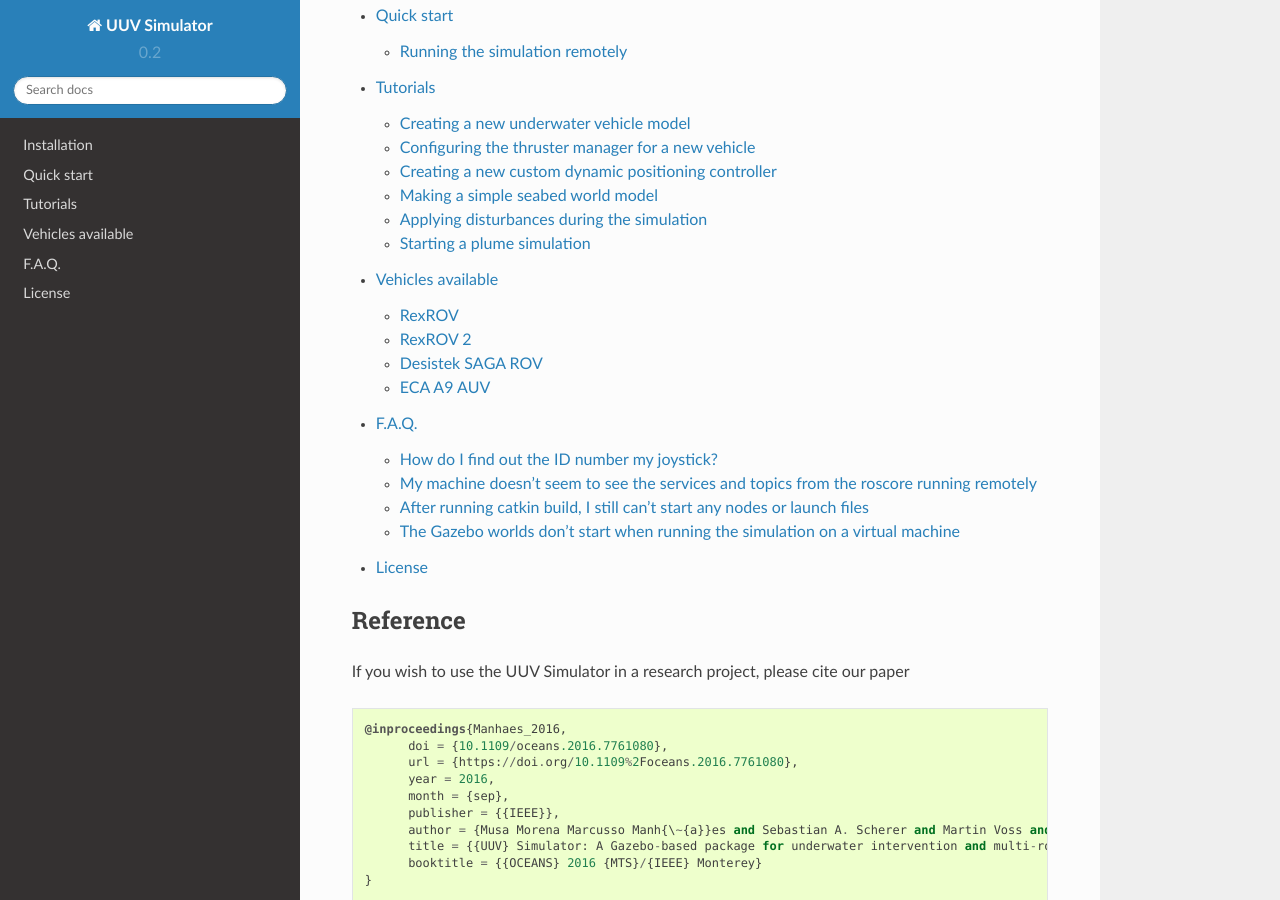
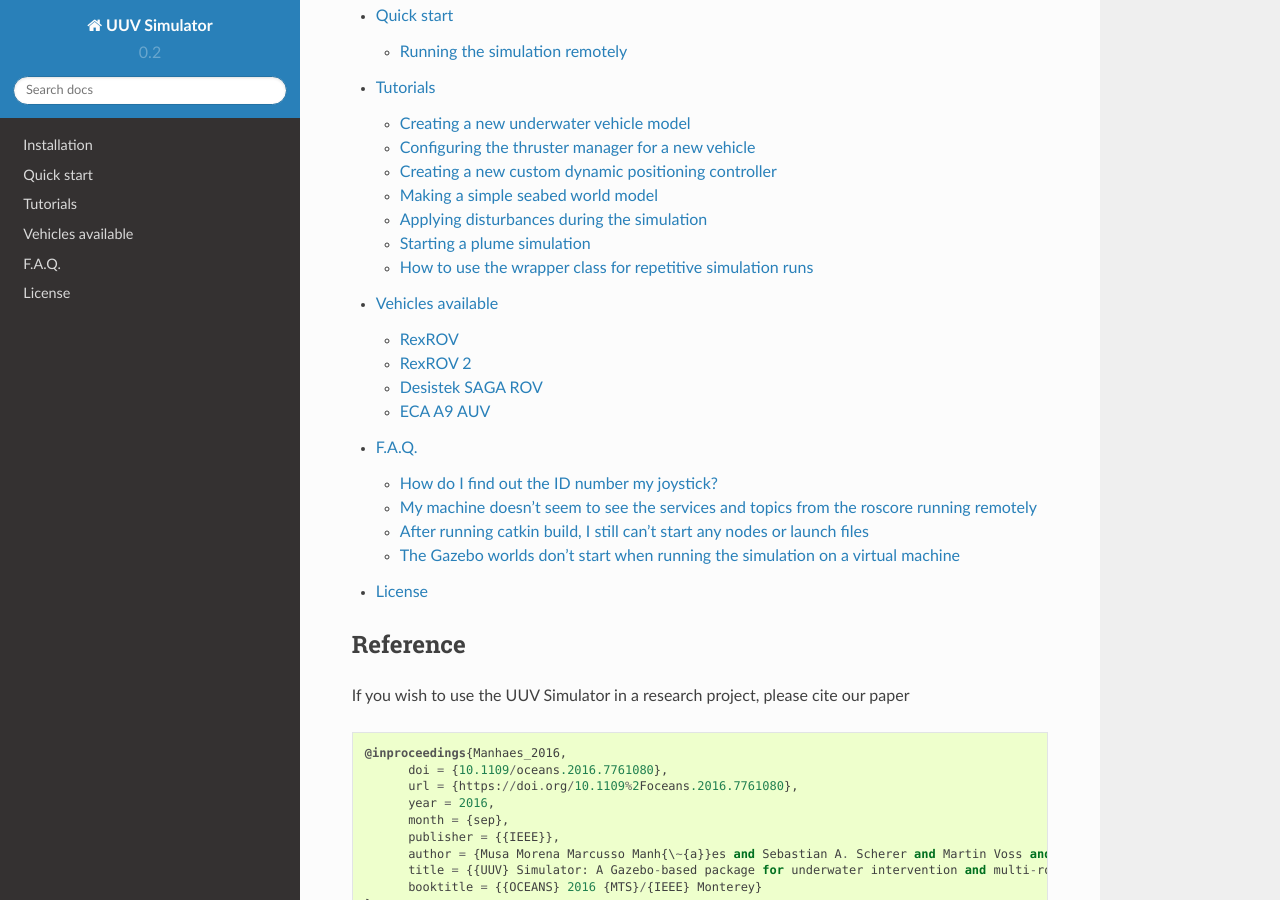
Before and after one commit to uuvsimulator/uuv_simulator_docs, a Sphinx documentation site: the page built from source/index.rst, in a window 1280 px wide and 900 px high, scrolled down 592 px. Built offline with Sphinx 7.4.7 and the Read the Docs theme 2.0.0, drawn with Linux system fonts in a browser that asks for light colours; some of the changed lines change nothing that is shown.

Commit message:
ADD Simulation runner tutorial
Signed-off-by: Musa Morena Marcusso Manhaes <Musa.Marcusso@de.bosch.com>

```diff
--- a/source/tutorials/index.rst
+++ b/source/tutorials/index.rst
@@ -12,3 +12,4 @@
   seabed_world
   disturbances
   plume_simulation
+  simulation_wrapper
--- /dev/null
+++ b/source/tutorials/simulation_wrapper.rst
@@ -0,0 +1,264 @@
+.. _simulation_wrapper:
+
+How to use the wrapper class for repetitive simulation runs
+===========================================================
+
+One of the good advantages of simulation implemenations is the possibility of evaluating the complete closed-loop system under several different scenarios that would be difficult to reproduce in real experiments.
+That is the case for reinforcement learning and optimization algorithms, to name a few use-cases where the simulation could be used for system evaluation.
+Even though that is a promising application of any Gazebo/ROS based simulation, the actual implementation of a wrapper with which the simulation can be started and terminated in a controlled environment involves a lot of attention in order to guarantee that all ROS nodes can be properly started.
+For this purposes, a set of nodes and process managers have been implemented as part of the `uuv_simulation_evaluation <https://github.com/uuvsimulator/uuv_simulation_evaluation>`_.
+Be sure to install the package in your catkin workspace ::
+
+  cd ~/catkin_ws/src
+  git clone https://github.com/uuvsimulator/uuv_simulation_evaluation.git
+
+then build the workspace::
+
+  cd ~/catkin_ws
+  catkin build
+  source devel/setup.bash
+
+.. note::
+
+  The **uuv_simulation_evaluation** package also requires extra dependencies that can be installed as follows::
+
+    pip3 install smac
+
+Starting and terminating the simulation using a timeout
+-------------------------------------------------------
+
+Per default, it is not possible to set a termination time for the simulation.
+This is acchieved by a very simple ROS node that is launched by the file below
+
+.. literalinclude:: ../files/tutorials/simulation_wrapper/set_simulation_timer.launch
+  :language: xml
+
+and starts the `set_simulation_timer <https://github.com/uuvsimulator/uuv_simulation_evaluation/blob/master/uuv_simulation_wrapper/scripts/set_simulation_timer>`_ Python ROS node.
+This node will simply read simulation time from **/clock** and use the **timeout** input argument to count down the simulation time.
+Since the node is initialized with the **required** flag, all ROS processes are terminated once the timeout is reached.
+The only requirement is that this node has to be called with the rest of the processes running the simulation (including the Gazebo process) to terminate the simulation at a specified timeout, namely start the **set_simulation_timer** node in the launch file.
+
+.. note::
+
+  For more information on the **required** flag, check the `official ROS wiki page <http://wiki.ros.org/roslaunch/XML/node>`_.
+
+One small example is starting the empty underwater world and setting a simulation timeout in a launch file as follows ::
+
+  <launch>
+    <include file="$(find uuv_descriptions)/launch/empty_underwater_world.launch">
+        <arg name="gui" value="true"/>
+        <arg name="paused" value="false"/>
+    </include>
+
+    <include file="$(find uuv_simulation_wrapper)/launch/set_simulation_timer.launch">
+        <arg name="timeout" value="10"/>
+    </include>
+  </launch>
+
+This example will lead to the Gazebo simulation being terminated after 10 seconds.
+One further problem can appear when starting a large number of ROS nodes that depend on Gazebo's simulation.
+Gazebo's process can often take some time to be initialized and some services and topics might not be available right away until all plugins have been set in place.
+That can lead to some issues with some ROS nodes that will find that services and topics are unavailable right after starting the simulation.
+That is easier to control when starting all nodes manually using the command line, but can be an issue when setting up automated simulation runs.
+For this issue, one further ROS node can be used to unpause the Gazebo simulation after a timeout, making it easier to control the startup process.
+This can be seen in the following sample launch file ::
+
+  <launch>
+    <include file="$(find uuv_descriptions)/launch/empty_underwater_world.launch">
+        <arg name="gui" value="true"/>
+        <arg name="paused" value="true"/>
+    </include>
+
+    <include file="$(find uuv_simulation_wrapper)/launch/set_simulation_timer.launch">
+        <arg name="timeout" value="10"/>
+    </include>
+
+    <include file="$(find uuv_simulation_wrapper)/launch/unpause_simulation.launch">
+        <arg name="timeout" value="5"/>
+    </include>
+  </launch>
+
+What this example does is unpause the simulation after 5 seconds and helps to control the startup of all nodes that use the simulation time for their cycles.
+Is essential in this case to start the Gazebo world with the **paused** flag set to **true**. ::
+
+  <arg name="paused" value="true"/>
+
+This example can be run using the following sample launch file ::
+
+  roslaunch uuv_simulation_timer_example start_timer_example.launch
+
+Using the Python wrapper to run a simulation
+--------------------------------------------
+
+In the **uuv_simulation_wrapper** package, a simulation wrapper is implemented as a part of the **uuv_simulation_runner** Python library that can be used to start a simulation and evaluate its resulting ROS bag from a Python application.
+Some configuration is needed to acchieve it, but an example is available in the catkin package `uuv_simulation_runner_example <https://github.com/uuvsimulator/uuv_simulation_evaluation/tree/master/uuv_evaluation_examples/uuv_simulation_runner_example>`_.
+The folder structure of the this demonstration consists of a catkin package set as ::
+
+  uuv_simulation_runner_example
+  |-- config
+      |-- task.yml
+  |-- launch
+      |-- start_simulation.launch
+  |-- scripts
+      |-- run_grid_search
+  `-- CMakeLists.txt
+  `-- package.xml
+
+The different elements necessary to make the evaluation using the wrapper are described below.
+
+Simulation launcher
+^^^^^^^^^^^^^^^^^^^
+
+The launch file `start_simulation.launch <https://github.com/uuvsimulator/uuv_simulation_evaluation/blob/master/uuv_evaluation_examples/uuv_simulation_runner_example/launch/start_simulation.launch>`_ must contain all the nodes and elements to start the simulation that needs to be evaluated.
+In this example the Gazebo world starts with the simulation timers presented in the previous section, a RexROV vehicle is spawned with a PID controller node.
+A helical trajectory then is initialized and a constant current is applied to the scenario.
+Some of the elements of the launch file that will be common to other use-cases are described below.
+
+**Recording the results**
+
+The evaluation of the simulation is achieved by analyzing the resulting ROS bag.
+The simulation wrapper expects the launch file to have an input string **bag_filename** to set, and it can be defined in the launch file as follows ::
+
+  <arg name="record" default="false"/>
+  <arg name="bag_filename" default="recording.bag"/>
+
+In the launch file there must be also an **rosbag recording** node being started having the vehicle's states and other topics as an input as in the example below ::
+
+  <node pkg="rosbag" type="record" name="recording"
+      args="record -O $(arg bag_filename)
+      /rexrov/dp_controller/trajectory
+      /rexrov/dp_controller/reference
+      /rexrov/pose_gt_ned
+      /hydrodynamics/current_velocity
+      /rexrov/thruster_manager/input
+      /rexrov/wrench_perturbation
+      /rexrov/thrusters/0/thrust
+      /rexrov/thrusters/1/thrust
+      /rexrov/thrusters/2/thrust
+      /rexrov/thrusters/3/thrust
+      /rexrov/thrusters/4/thrust
+      /rexrov/thrusters/5/thrust
+      /rexrov/thrusters/6/thrust
+      /rexrov/thrusters/7/thrust"
+      if="$(arg record)"/>
+
+The **record** flag is optional but useful while testing the launch file before running the simulation with the wrapper to avoid recording ROS bag unnecessarely.
+
+.. note::
+
+  The pose of the vehicle can be recorded with respect to Gazebo's default inertial frame **world** (that uses the East-North-Up convention) by using the **/<vehicle>/pose_gt** topic or with respect to the generated **world_ned** frame (that uses the North-East-Down convention) by using **/<vehicle>/pose_gt_ned**.
+
+  For this the vehicle must use the sensor plugins included in **uuv_sensor_ros_plugins** package and the static TF frame **world_ned** must exist (which is already done when starting one of the Gazebo worlds included in the UUV simulator package).
+
+  Check this `Wikipedia page <https://en.wikipedia.org/wiki/Axes_conventions>`_ for more information on both conventions.
+
+.. note::
+
+  The topic **/rexrov/wrench_perturbation** is generated when using the disturbance manager node described in :ref:`disturbances`.
+
+**Turning off the frontend during the evaluation**
+
+To avoid unnecessary overhead when doing repetitive evaluations of the same scenario, a flag can be given as an input of to turn off the Gazebo client and other visualization tools as RViz.
+In the example the flag is given as ::
+
+  <arg name="gui" default="true"/>
+
+and is used as ::
+
+  <include file="$(find uuv_descriptions)/launch/empty_underwater_world.launch">
+      <arg name="gui" value="$(arg gui)"/>
+      <arg name="paused" value="true"/>
+  </include>
+
+  <node name="rviz" pkg="rviz" type="rviz" output="screen"
+      args="-d $(find uuv_gazebo)/rviz/controller_demo.rviz"
+      if="$(arg gui)"/>
+
+Having the flag as an input is useful when running the launch file without the evaluation to check the scenario, namely ::
+
+  roslaunch uuv_simulation_runner_example start_simulation.launch gui:=true record:=false
+
+**Having the variables to be varied in the different evaluations as an input**
+
+For the simulation wrapper to provide different variables that can influence the simulation, these variables have to be configured as input arguments on the launch file.
+In this example presented here, the vehicle will be set to follow a helical trajectory under constant currents of different magnitudes.
+The ROS node that generates the constant current is the following ::
+
+  <include file="$(find uuv_control_utils)/launch/set_timed_current_perturbation.launch">
+    <arg name="starting_time" value="0.0"/>
+    <arg name="end_time" value="-1"/>
+    <arg name="current_vel" value="$(arg current_vel)"/>
+    <arg name="horizontal_angle" value="$(arg horizontal_angle)"/>
+  </include>
+
+and to change the magnitude of the current, the **current_vel** must be one input argument of the launch file, namely ::
+
+  <arg name="current_vel" default="0.0"/>
+
+The default value is set to zero, but the simulation wrapper is then capable of calling the launch file in a separate process giving **current_vel** as an input.
+
+**Simulation timers**
+
+As explained before, it is crucial to include the **simulation timer** and **unpause simulation** nodes so that every simulation run to have the same time span. ::
+
+  <include file="$(find uuv_simulation_wrapper)/launch/set_simulation_timer.launch">
+      <arg name="timeout" value="$(arg timeout)"/>
+  </include>
+
+  <include file="$(find uuv_assistants)/launch/unpause_simulation.launch">
+      <arg name="timeout" value="$(arg unpause_timeout)"/>
+  </include>
+
+The Gazebo world has to be also initialized using the **paused** flag as well to the unpause simulation node to work. ::
+
+  <include file="$(find uuv_descriptions)/launch/empty_underwater_world.launch">
+      <arg name="gui" value="$(arg gui)"/>
+      <arg name="paused" value="true"/>
+  </include>
+
+**Testing the simulation**
+
+By running the launch file as ::
+
+  roslaunch uuv_simulation_runner_example start_simulation.launch gui:=true record:=false
+
+Both the RViz and Gazebo screens should appear as shown below.
+
+.. image:: ../images/tutorial_simulation_runner/sim_gazebo.png
+
+.. image:: ../images/tutorial_simulation_runner/sim_rviz.png
+
+Simulation wrapper task file
+^^^^^^^^^^^^^^^^^^^^^^^^^^^^
+
+The **task.yml** file contains a set of parameters necessary for the simulation wrapper to run the simulation in a separate process.
+
+.. literalinclude:: ../files/tutorials/simulation_wrapper/task.yml
+
+The parameters fields are described below:
+
+* **cmd:** Command to call the launch file.
+* **params:** List of parameter to be overriden during the evaluations. Setting the **gui** to false and **record** to true are some examples.
+* **id:** An ID for the evaluation being performed.
+
+Simulation runner script
+^^^^^^^^^^^^^^^^^^^^^^^^
+
+The code that uses the simulation wrapper can be seen below, with a step-by-step explanation of its functionalities in the comments.
+In this example, the **Evaluation** class is used to read the ROS bag and generate performance indicators, along with plots, but any script can be used for that purpose.
+
+.. literalinclude:: ../files/tutorials/simulation_wrapper/run_grid_search
+  :language: python
+
+Running the example
+-------------------
+
+As shown in this line of the script shown in the last section shows ::
+
+  DEFAULT_RESULTS = os.path.join(ROOT_PATH, 'results')
+
+the **results** folder will be created in the **uuv_simulation_runner_example** folder.
+The results folder in this case will have one folder for each simulation run containing ROS bag, plots and log files for the each simulation scenario run with a different current velocity magnitude.
+To run the example, use the following command ::
+
+  rosrun uuv_simulation_runner_example run_grid_search --n_points <N_POINTS>
```
Also changed, not shown: source/images/tutorial_simulation_runner/sim_gazebo.png (added), source/images/tutorial_simulation_runner/sim_rviz.png (added), 2 other files.
